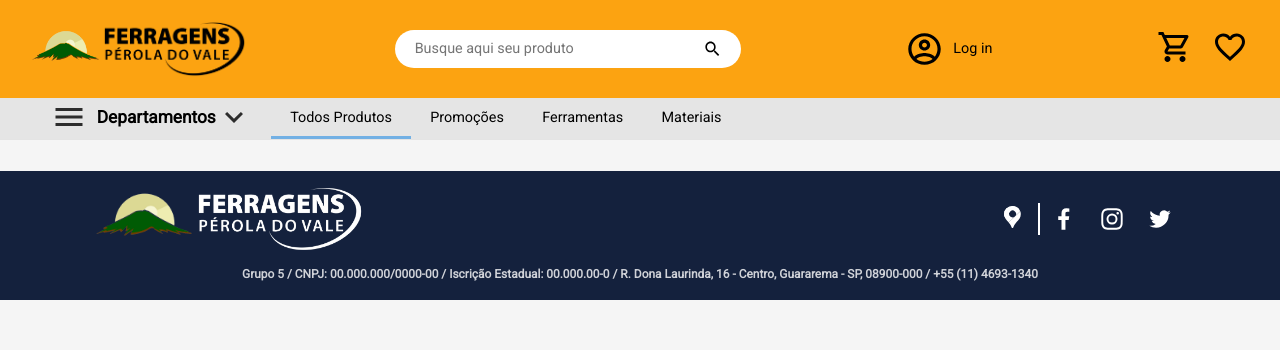
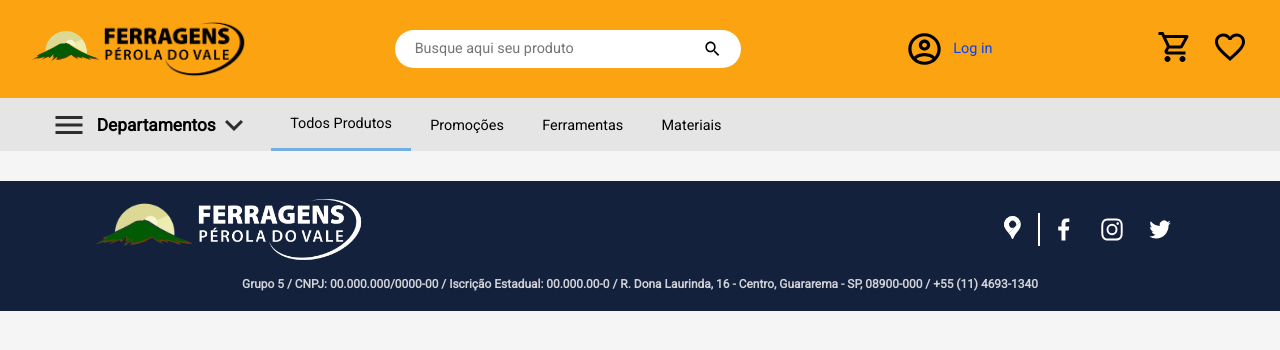
Before and after one commit to leonardoaguirre/loja_perola_do_vale, a Next.js app in the folder web/: page / in a window 1280 px wide. Shown: the top 350 px of the page. Built offline with nearby package versions, Linux system fonts and the light colour scheme.

Commit message:
Atualizando semântica

```diff
--- a/web/src/components/SubHeader.tsx
+++ b/web/src/components/SubHeader.tsx
@@ -4,8 +4,8 @@ import styles from '../styles/components/SubHeader.module.css';
 
 function SubHeader() {
     return (
-        <div className={styles.subHeader}>
-            <div className={styles.subHeaderContent}>
+        <nav className={styles.productNavigation}>
+            <div className={styles.productNavigationContent}>
                 <div className={styles.menu}>
                     <div className={styles.menuItens}>
                         <div className={styles.departmentsDropdown}>
@@ -28,11 +28,9 @@ function SubHeader() {
                         </div>
                     </div>
                     <div className={styles.menuItens}>
-                        <div className={styles.selected}>
-                            <button>
-                                Todos{'\u00A0'}Produtos
-                            </button>
-                        </div>
+                        <button className={styles.selected}>
+                            Todos{'\u00A0'}Produtos
+                        </button>
                     </div>
                     <div className={styles.menuItens}>
                         <button>
@@ -51,7 +49,7 @@ function SubHeader() {
                     </div>
                 </div>
             </div>
-        </div>
+        </nav>
     );
 }
 
--- a/web/src/styles/components/PageHeader.module.css
+++ b/web/src/styles/components/PageHeader.module.css
@@ -15,11 +15,13 @@
     padding: 1.6rem 0;
 }
 
-.pageHeader .topBarContainer a {
+.pageHeader .topBarContainer a,
+.pageHeader .topBarContainer button {
     transition: 0.2s;
 }
 
-.pageHeader .topBarContainer a:hover {
+.pageHeader .topBarContainer a:hover,
+.pageHeader .topBarContainer button:hover {
     opacity: 0.6;
 }
 
@@ -94,6 +96,16 @@
     display: flex;
     align-items: center;
     justify-content: flex-start;
+    max-width: 20rem;
+    overflow: hidden;
+    text-transform: capitalize;
+}
+
+.pageHeader .topBarContainer .userContainer .userInfo .log button,
+.pageHeader .topBarContainer .userContainer .userInfo .log a {
+    color: #0044ff;
+    border: none;
+    background-color: inherit;
 }
 
 .pageHeader .topBarContainer .userActions {
--- a/web/src/styles/components/SubHeader.module.css
+++ b/web/src/styles/components/SubHeader.module.css
@@ -1,10 +1,9 @@
-.subHeader {
+.productNavigation {
     width: 100%;
     background-color: var(--tertiary);
-    border-bottom: 1px solid rgb(228, 228, 228);
 }
 
-.subHeader button {
+.productNavigation button {
     display: flex;
     align-items: center;
     justify-content: center;
@@ -12,7 +11,7 @@
     background-color: inherit;
 }
 
-.subHeader .subHeaderContent {
+.productNavigation .productNavigationContent {
     width: 95%;
     max-width: 1280px;
     margin: 0 auto;
@@ -21,76 +20,75 @@
     align-items: flex-start;
 }
 
-.subHeader .subHeaderContent .menu {
+.productNavigation .productNavigationContent .menu {
     display: flex;
-    align-items: stretch;
+    align-items: flex-start;
 }
 
-.subHeader .subHeaderContent .menu .menuItens {
-    display: flex;
+.productNavigation .productNavigationContent .menu .menuItens {
+    border: none;
 }
 
-.subHeader .subHeaderContent .menu .menuItens button {
-    padding: 1rem 2rem;
-    height: 4rem;
-    border-bottom: 3px solid inherit;
+.productNavigation .productNavigationContent .menu .menuItens button {
+    padding: 0.6rem 2rem 0.4rem 2rem;
+    transition: 0.3s;
+    height: 5.5rem;
+}
+
+.productNavigation .productNavigationContent .menu .menuItens button:hover {
+    background-color: #FFFFFF;
     transition: 0.3s;
 }
 
-.subHeader .subHeaderContent .menu .menuItens button:hover {
-    background-color: #d4d4d4;
-    transition: 0.3s;
-}
-
-.subHeader .subHeaderContent .menu .menuItens .selected {
+.productNavigation .productNavigationContent .menu .menuItens .selected {
     border-bottom: 3px solid #72b0e4;
 }
 
-.subHeader .subHeaderContent .menu .menuItens .departmentsDropdown {
+.productNavigation .productNavigationContent .menu .menuItens .departmentsDropdown {
     position: relative;
 }
 
-.subHeader .subHeaderContent .menu .menuItens .departmentsDropdown .dropdownContent {
+.productNavigation .productNavigationContent .menu .menuItens .departmentsDropdown .dropdownContent {
     display: none;
     position: absolute;
     background-color: white;
-    min-width: 21rem;
+    min-width: 24.89rem;
     z-index: 1;
 }
 
-.subHeader .subHeaderContent .menu .menuItens .departmentsDropdown .dropdownContent a {
+.productNavigation .productNavigationContent .menu .menuItens .departmentsDropdown .dropdownContent a {
     color: black;
     padding: 12px 16px;
     text-decoration: none;
     display: block;
 }
 
-.subHeader .subHeaderContent .menu .menuItens .departmentsDropdown .dropdownContent a:hover {
+.productNavigation .productNavigationContent .menu .menuItens .departmentsDropdown .dropdownContent a:hover {
     background-color: #d4d4d4;
 }
 
-.subHeader .subHeaderContent .menu .menuItens .departmentsDropdown .dropdownButton .arrowAnimation {
+.productNavigation .productNavigationContent .menu .menuItens .departmentsDropdown .dropdownButton .arrowAnimation {
     transition: all 0.5s ease-in-out;
 }
 
-.subHeader .subHeaderContent .menu .menuItens .departmentsDropdown:hover .dropdownButton .arrowAnimation {
+.productNavigation .productNavigationContent .menu .menuItens .departmentsDropdown:hover .dropdownButton .arrowAnimation {
     transform: rotate(180deg);
 }
 
-.subHeader .subHeaderContent .menu .menuItens .departmentsDropdown:hover .dropdownButton {
+.productNavigation .productNavigationContent .menu .menuItens .departmentsDropdown:hover .dropdownButton {
     background-color: white;
 }
 
-.subHeader .subHeaderContent .menu .menuItens .departmentsDropdown:hover .dropdownContent {
+.productNavigation .productNavigationContent .menu .menuItens .departmentsDropdown:hover .dropdownContent {
     background-color: white;
     display: block;
 }
 
-.subHeader .subHeaderContent .menu .menuItens button img {
+.productNavigation .productNavigationContent .menu .menuItens button img {
     opacity: 0.8;
 }
 
-.subHeader .subHeaderContent .menu .menuItens button strong {
+.productNavigation .productNavigationContent .menu .menuItens button strong {
     padding-left: 1rem;
     font-size: 1.8rem;
 }
```
